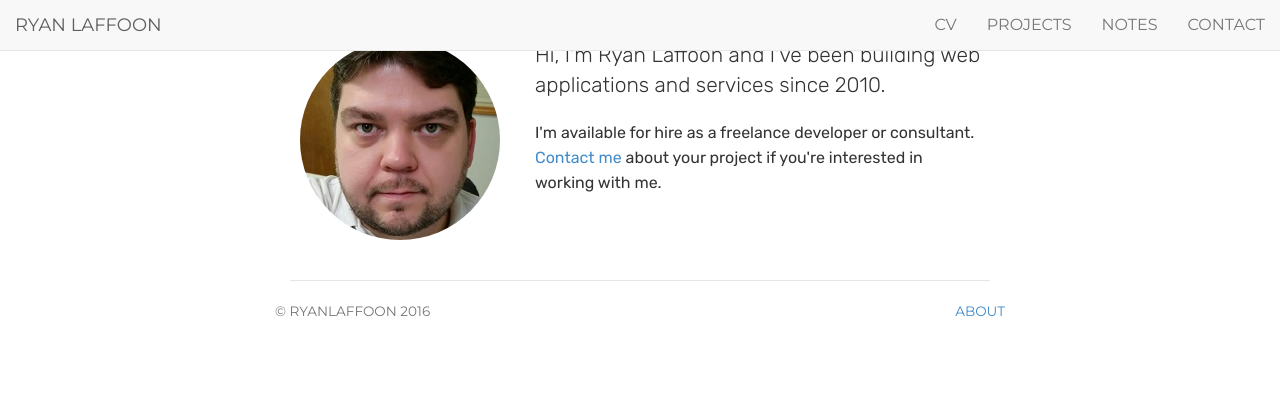
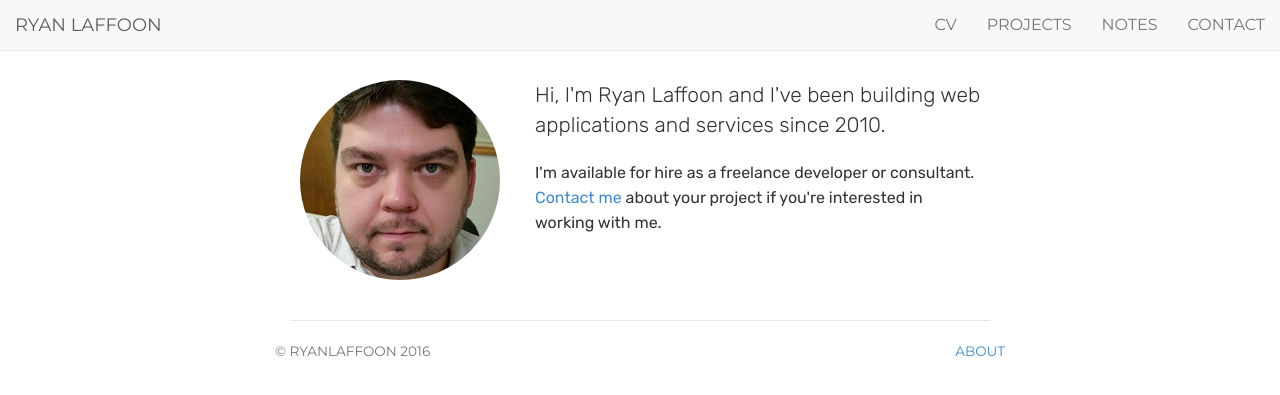
Before and after one commit to ryanlaffoon/ryanlaffoon.github.io, a Jekyll site: the page built from index.html, in a window 1280 px wide. Shown: the top 395 px of the page. Built offline with Jekyll 4.4.1, drawn with Linux system fonts in a browser that asks for light colours.

Commit message:
Update style.css

```diff
--- a/css/style.css
+++ b/css/style.css
@@ -13,7 +13,7 @@ blockquote p { font-size: 16px; line-height: 1.6em; }
 .header, .footer, .header { font-family: 'Montserrat', Helvetica, sans-serif; text-transform: uppercase; font-weight: normal; }
 
 .container{
-	margin-bottom: 70px;
+	padding-top: 40px;
 }
 
 /* Navigation */
```
